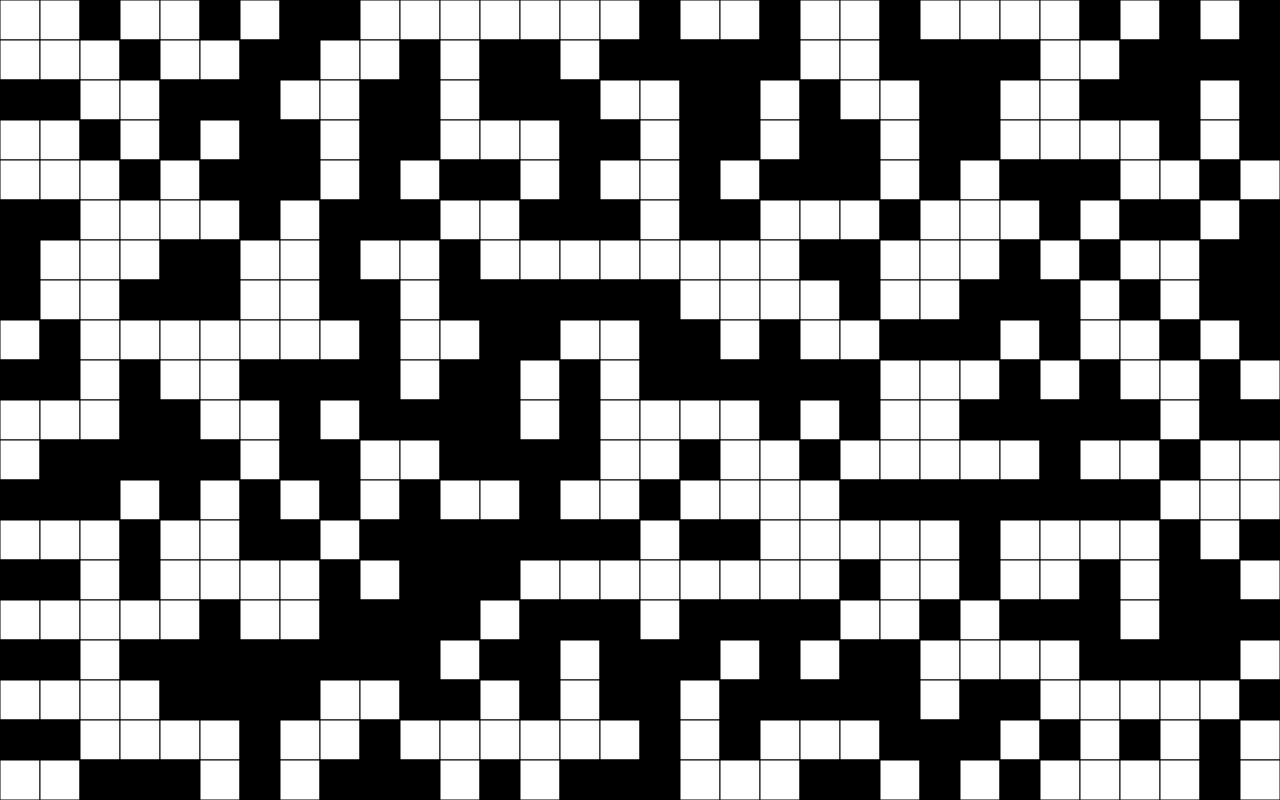
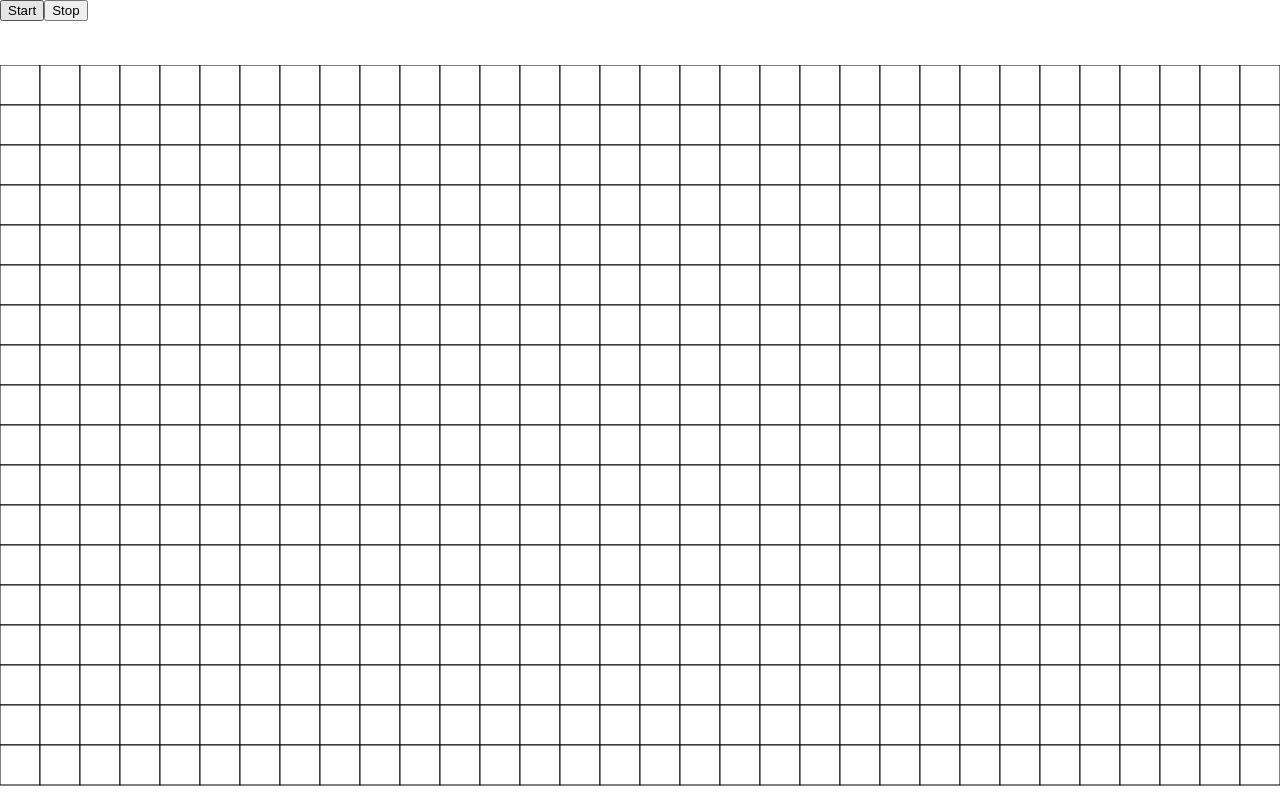
Before and after one commit to samouri/conway, a plain HTML site: page index.html in a window 1280 px wide. Drawn offline with Linux system fonts and the light colour scheme.

Commit message:
introduce click ability

```diff
--- a/index.html
+++ b/index.html
@@ -2,21 +2,26 @@
 <html>
   <head></head>
   <body style="margin:0; padding:0;">
-    <canvas id="game" style="position: fixed; width:100%; height: 100%;" />
+    <div style="display: flex; position:fixed; height: 50; width: 100%;">
+      <button id="startButton">Start</button>
+      <button id="stopButton">Stop</button>
+    </div>
+    <canvas id="game" style="position: fixed;" />
   </body>
   <script type="module">
+    const cellSize = 40;
+
     const canvasEl = document.getElementById('game');
-    canvasEl.setAttribute('width', window.innerWidth);
-    canvasEl.setAttribute('height', window.innerHeight);
     const width = window.innerWidth;
-    const height = window.innerHeight;
+    const height = window.innerHeight - 50;
+    canvasEl.setAttribute('width', width);
+    canvasEl.setAttribute('height', height);
+    const leftPadding = (width % cellSize)/2;
+    const topPadding = 50 + (height % cellSize)/2;
     const ctx = canvasEl.getContext('2d');
 
-    const cellSize = 40;
-
-    ctx.strokeStyle = 'black';
-    canvasEl.style.setProperty('left', `${(width % cellSize)/2}px`);
-    canvasEl.style.setProperty('top', `${(height % cellSize)/2}px`);
+    canvasEl.style.setProperty('left', `${leftPadding}px`);
+    canvasEl.style.setProperty('top', `${topPadding}px`);
 
     const state = Array.from({length: Math.floor(height / cellSize)})
       .map(row => Array.from({length: Math.floor(width / cellSize)}).fill(false));
@@ -27,13 +32,12 @@
       });
     }
 
-    randomizeState(0.5);
-
     function render() {
       ctx.fillStyle = 'white';
       ctx.clearRect(0,0, width, height);
       forEachCell((col, row) => {
-          ctx.fillStyle = state[col][row] ? 'white' : 'black';
+          ctx.strokeStyle = 'black';
+          ctx.fillStyle = state[col][row] ? 'black' : 'white';
 
           ctx.fillRect(row * cellSize, col * cellSize, cellSize, cellSize);
           ctx.strokeRect(row * cellSize, col * cellSize, cellSize, cellSize);
@@ -48,12 +52,38 @@
       }
     }
 
+    let play = false;
     function loop() {
-      randomizeState(0.5);
-      render();
+      if (play) {
+        stepState();
+        render();
+      }
       setTimeout(loop, 500)
     }
 
+    document.getElementById('startButton').onclick = () => {
+      play = true;
+    }
+    document.getElementById('stopButton').onclick = () => {
+      play = false;
+    }
+    addEventListener('mousedown', e => {
+     const x = e.clientX;
+     const y = e.clientY;
+     const col = Math.floor((y - topPadding) / cellSize);
+     const row = Math.floor((x - leftPadding) / cellSize);
+     if (0 <= col && col < state.length && 0 <= row && row < state[col].length) {
+      state[col][row] = ! state[col][row];
+      render();
+     }
+    })
+
+    render();
     loop();
+
+    // TODO: implement
+    function stepState() {
+
+    }
   </script>
 </html>
```
